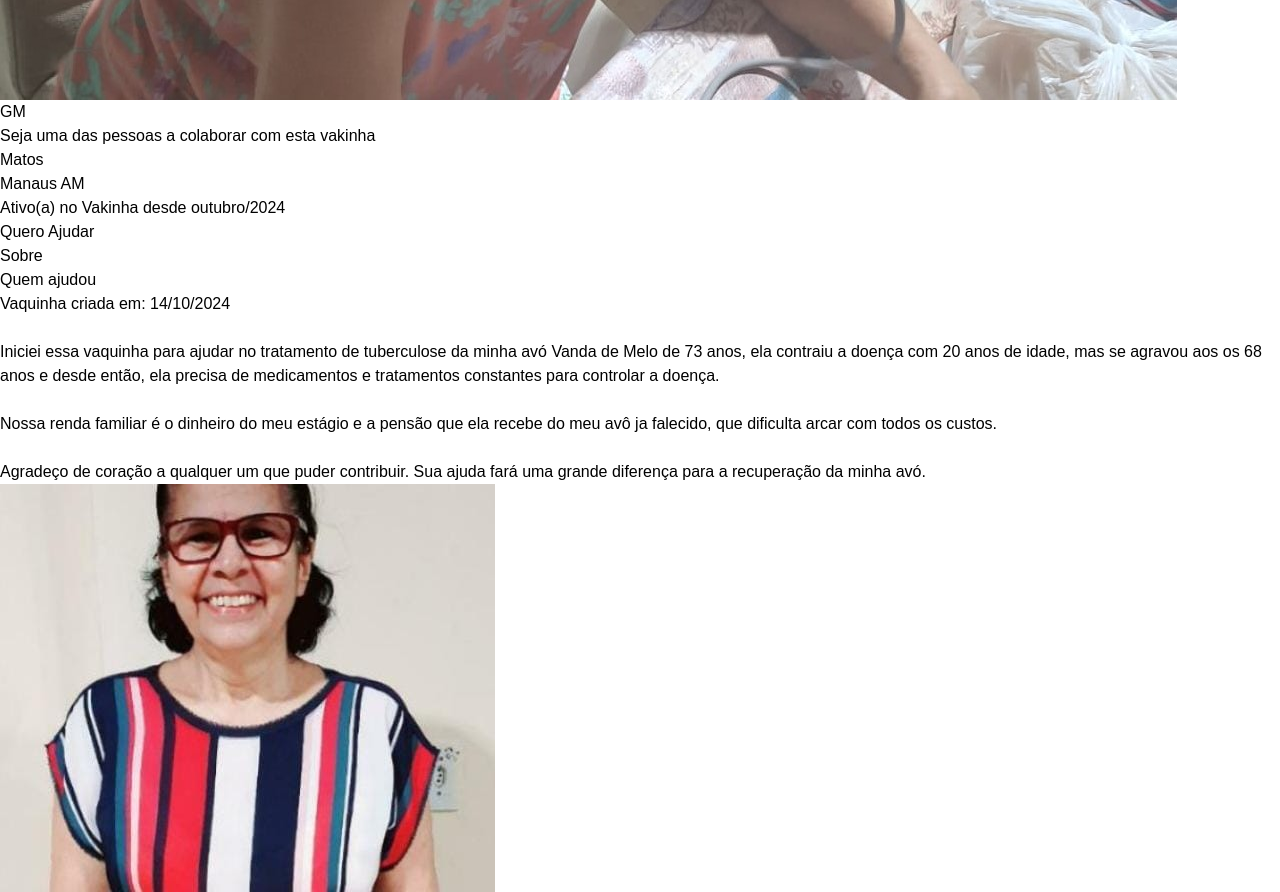
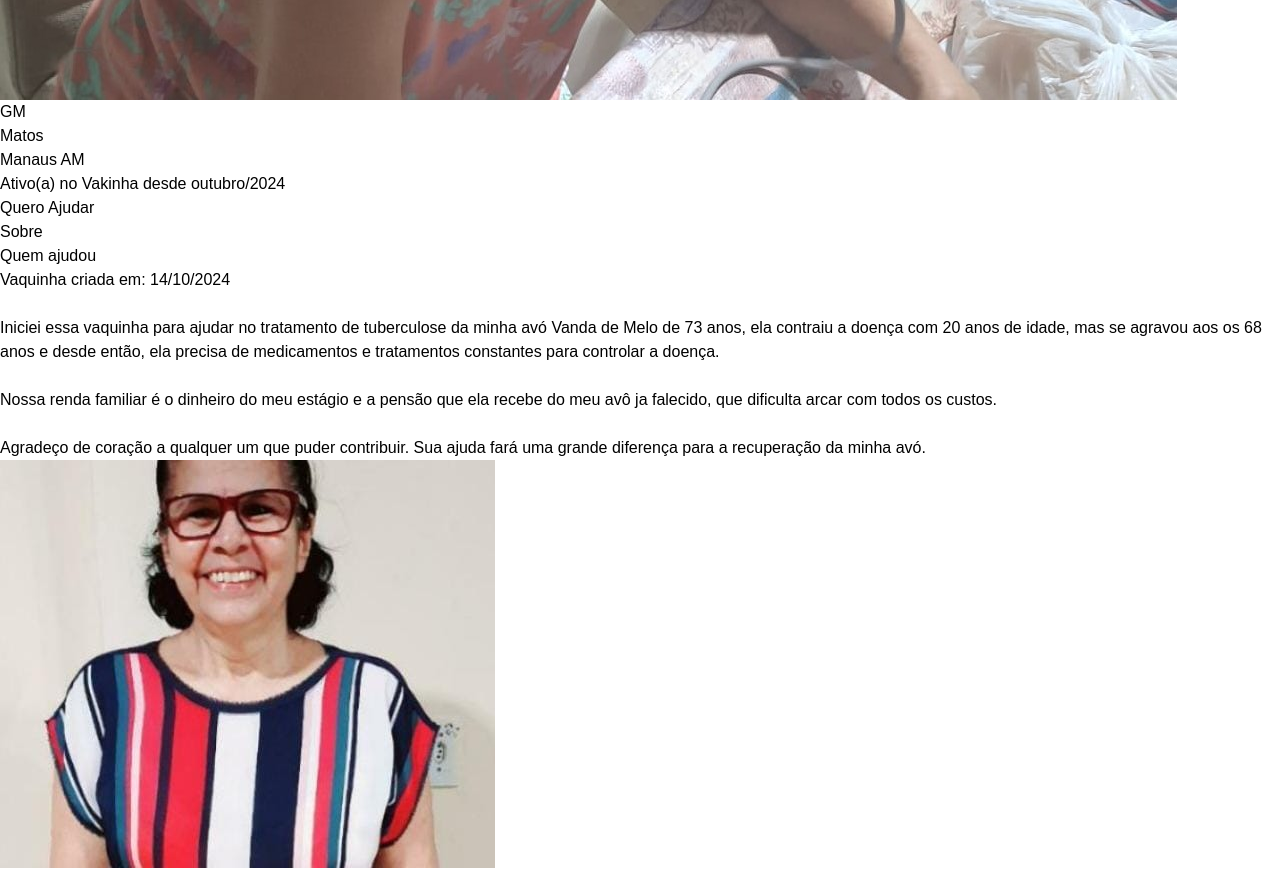
Before and after one commit to GiovanniMatos/vakinhadonavanda, a Next.js app: page / in a window 1280 px wide. Shown: the part 860-1752 px from the top of the page. After the commit the page ends 1728 px from the top, so only its background shows below. Built offline with nearby package versions, Linux system fonts and the light colour scheme.

Commit message:
Update DonateContent.jsx

```diff
--- a/src/app/components/DonateContent.jsx
+++ b/src/app/components/DonateContent.jsx
@@ -9,9 +9,8 @@ export default function DonateContent(){
                 <div className="flex">
                     <div className="bg-blue-500 pt-2 pb-2 w-12 rounded-full mr-1">
                         <h1 className="text-white font-bold mt-1">GM</h1>
-                        <p>Seja uma das pessoas a colaborar com esta vakinha</p>
                     </div>
-                    <div className="text-left text-xs">
+                    <div className="text-left text-xs mt-2">
                         <p className="font-bold">Matos</p>
                         <p>Manaus AM</p>
                         <p>Ativo(a) no Vakinha desde outubro/2024</p>
```
